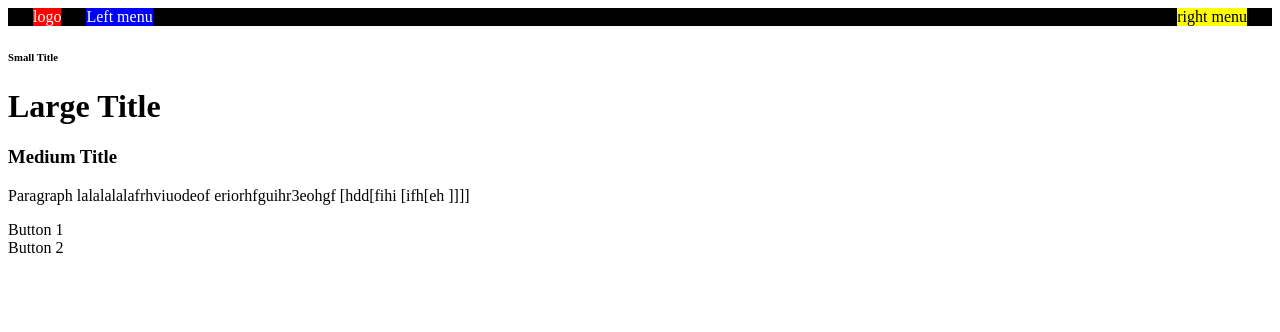
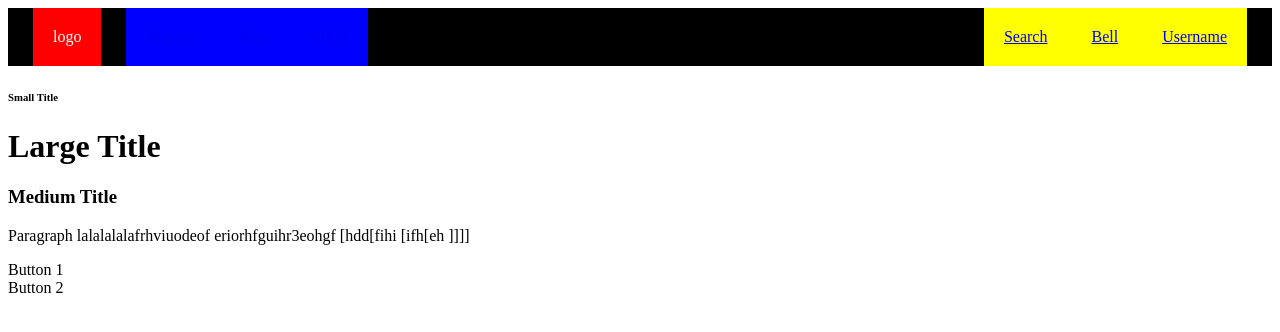
Before and after one commit to JesseSmith3rd/CFlix, a plain HTML site: page index.html in a window 1280 px wide. Drawn offline with Linux system fonts and the light colour scheme.

Commit message:
add padding and margin, left side add links browse, kids, dvd, add ul li achor tag, and right side add search, bell, username

```diff
--- a/index.html
+++ b/index.html
@@ -10,8 +10,32 @@
 <body>
   <div id="header">
     <div class="logo">logo</div>
-    <div class="leftMenu">Left menu</div>
-    <div class="rightMenu">right menu</div>
+    <div class="leftMenu">
+      <ul>
+        <li>
+          <a href="browse.html">Browse</a>
+        </li>
+        <li>
+          <a href="kids.html">Kids</a>
+        </li>
+        <li>
+          <a href="dvd.html">DVD</a>
+        </li>
+      </ul>
+    </div>
+    <div class="rightMenu">
+      <ul>
+        <li>
+          <a href="search.html">Search</a>
+        </li>
+        <li>
+          <a href="bell.html">Bell</a>
+        </li>
+        <li>
+          <a href="Username.html">Username</a>
+        </li>
+      </ul>
+    </div>
   </div>
   <div id="largeImage">
     <h6>Small Title</h6>
--- a/style.css
+++ b/style.css
@@ -10,6 +10,7 @@
   float: left;
     display:inline-block;
     background: red;
+    padding:20px;
     margin-right: 25px;
 }
 
@@ -19,9 +20,31 @@
     background: blue;
 }
 
+.leftMenu ul{
+  list-style: none;
+  padding: 0;
+  margin:0;
+}
+
+.leftMenu ul li{
+  display: inline-block;
+  padding:20px;
+}
+
 .rightMenu{
   float:right;
     display:inline-block;
     color: black;
     background: yellow;
 }
+
+.rightMenu ul{
+  list-style: none;
+  padding: 0;
+  margin:0;
+}
+
+.rightMenu ul li{
+  display: inline-block;
+  padding:20px;
+}
```
